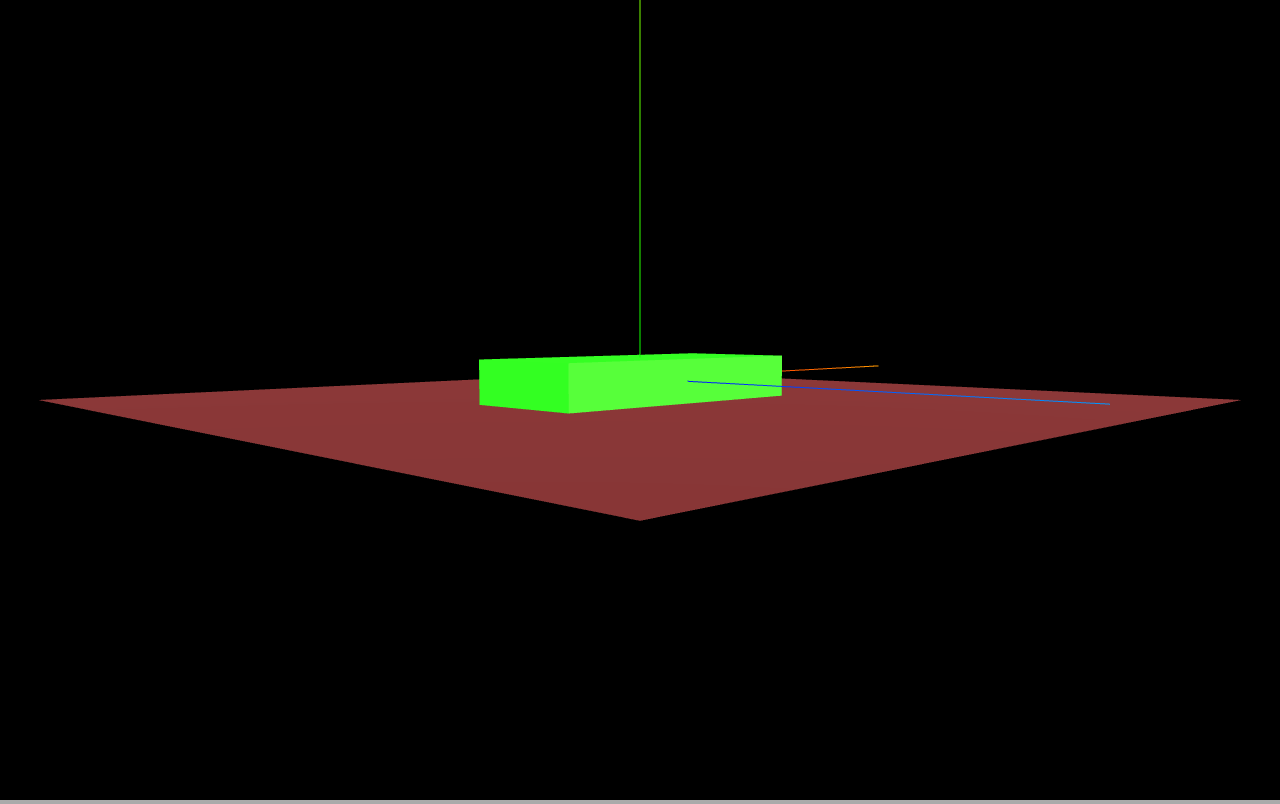
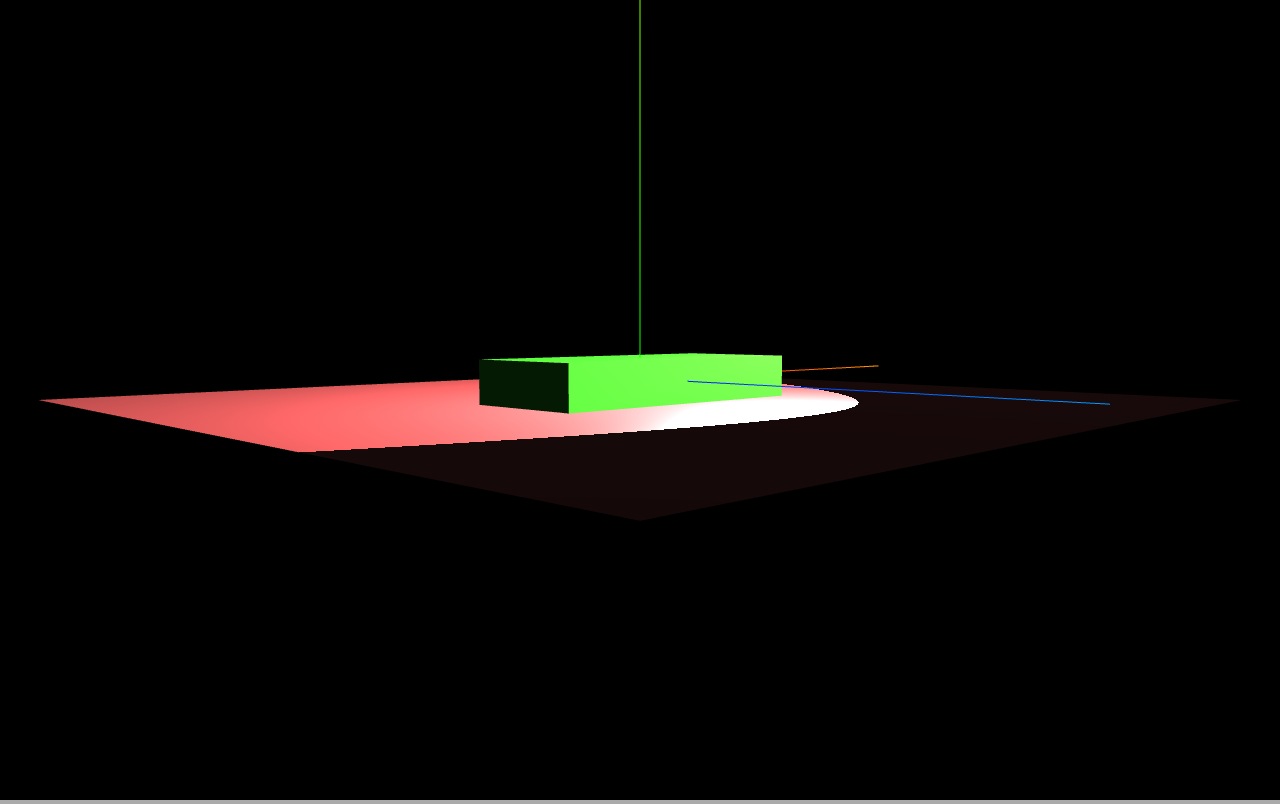
Before and after one commit to BSDinis/graphic_computation_labs, a plain HTML site: page project3/index.html in a window 1280 px wide. Drawn offline with Linux system fonts and the light colour scheme; animation ran at ten frames a second.

Commit message:
4 spotlights novos falta a tranformacao para os por em cada ponto

```diff
--- a/project3/index.html
+++ b/project3/index.html
@@ -20,6 +20,7 @@
     <script src="js/scene.js"></script>
     <script src="js/sunlight.js"></script>
     <script src="js/main.js"></script>
+    <script src="js/lamppost.js"></script>
     <script src="js/base.js"></script>
     <script src="js/OrbitControls.js"></script>
   </head>
--- /dev/null
+++ b/project3/js/lamppost.js
@@ -0,0 +1,28 @@
+/*
+ * lamppost
+ */
+
+const ccolour = 0xffffff
+const iintensity = 1.0
+const distance = 10
+const angle = .91
+const penumbra = .366
+const decay = 1.5
+
+class Lamppost {
+  constructor(parentObj, dim) {
+    this.spotlight = new THREE.SpotLight(ccolour, iintensity);
+    this.spotlight.position.set( 15, 40, 35 );
+    this.spotlight.castShadow = true;
+
+
+    this.spotlight.shadow.mapSize.width = 1024;
+    this.spotlight.shadow.mapSize.height = 1024;
+
+    this.spotlight.shadow.camera.near = 500;
+    this.spotlight.shadow.camera.far = 4000;
+    this.spotlight.shadow.camera.fov = 30;
+
+    parentObj.add(this.spotlight);
+  }
+}
--- a/project3/js/scene.js
+++ b/project3/js/scene.js
@@ -15,8 +15,15 @@ class Scene {
     this.plane.obj.position.y += this.plane.getDepth() / 2
     var dim = {width: this.getWidth(), height: this.getHeight(), depth: this.getDepth()};
     this.sunlight = new SunLight(this.scene, dim);
-    this.ambientlight = new THREE.AmbientLight(0xffffff)
+    this.ambientlight = new THREE.AmbientLight(0xffffff, 0.1)
     this.scene.add(this.ambientlight)
+    this.lamppos1t = new Lamppost(this.scene);
+    this.lamppost2 = new Lamppost(this.scene);
+    //transform
+    this.lamppost3 = new Lamppost(this.scene);
+    //transform
+    this.lamppost4 = new Lamppost(this.scene);
+    //transform
   }
 
   getAspect() {
```
